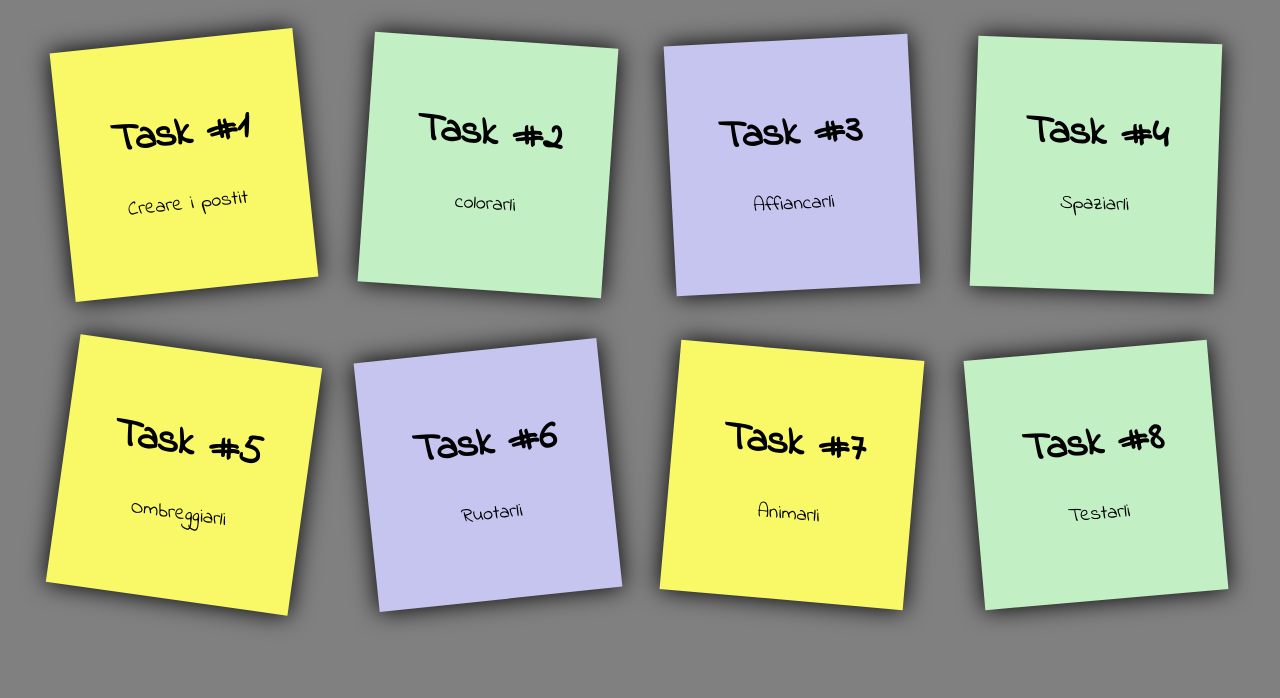
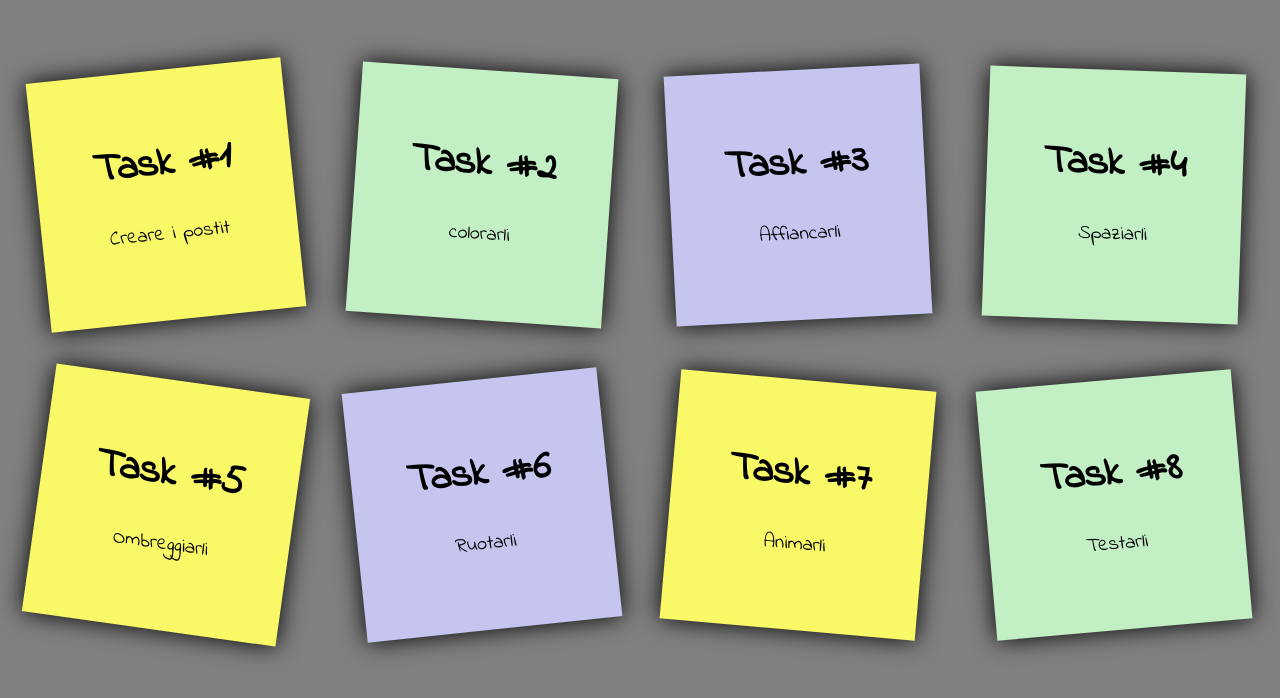
Before and after one commit to Frelser77/U2-W1-FS0623B, a plain HTML site: page 4.Quarto_Esercizio/start1/postit.html in a window 1280 px wide. Drawn offline with Linux system fonts and the light colour scheme.

Commit message:
Update postit.css

```diff
--- a/4.Quarto_Esercizio/start1/postit.css
+++ b/4.Quarto_Esercizio/start1/postit.css
@@ -5,7 +5,7 @@
 }
 
 body {
-  padding: 30px;
+  padding-top: 60px;
   font-family: "Indie Flower";
   background-color: grey;
 }
```
